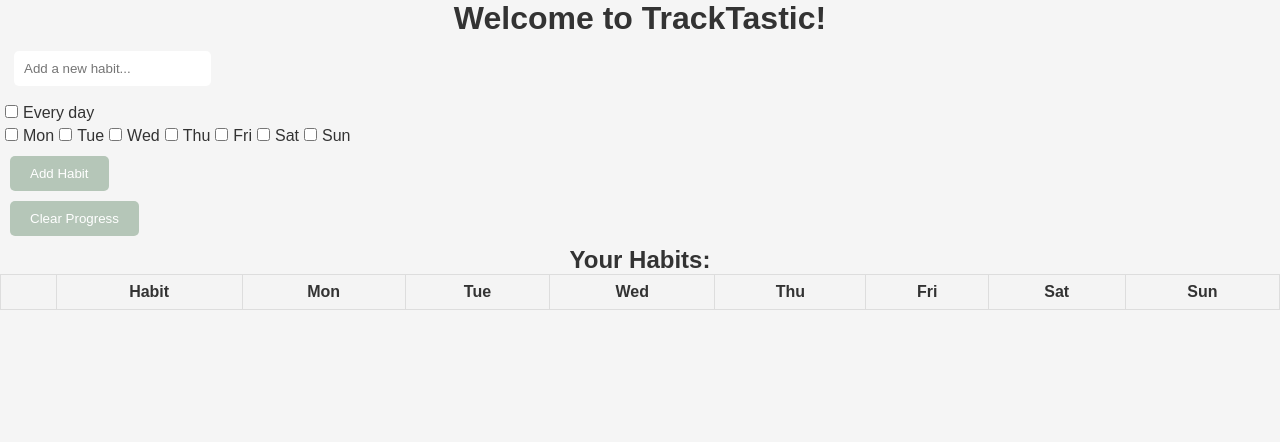
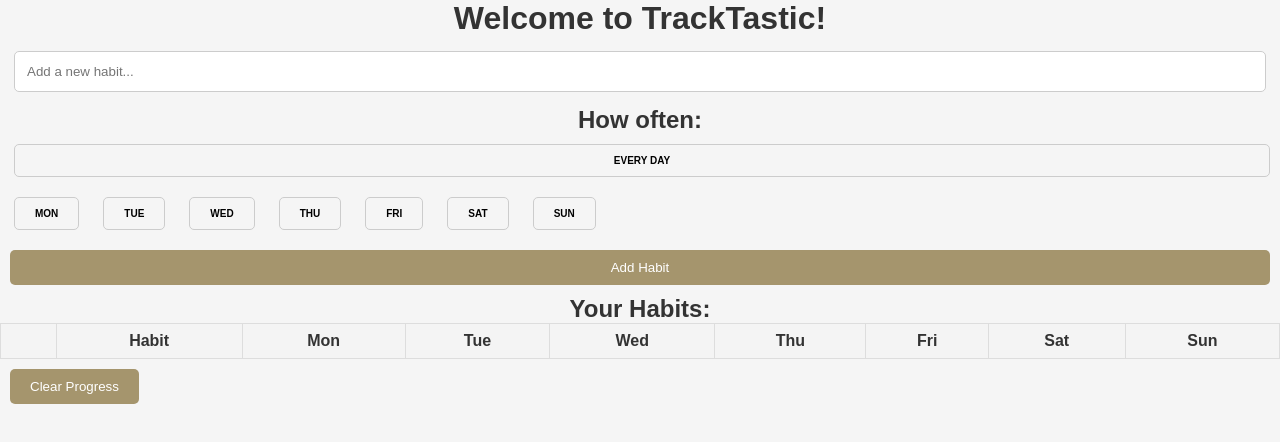
Before and after one commit to Thildi/habit-tracker, a Next.js app: page / in a window 1280 px wide. Shown: the top 442 px of the page. Built offline with nearby package versions, Linux system fonts and the light colour scheme.

Commit message:
Change styles

```diff
--- a/components/HabitForm.js
+++ b/components/HabitForm.js
@@ -36,6 +36,7 @@
 
   return (
     <form onSubmit={handleSubmit}>
+      <FormContentWrapper>
         <StyledInput
           type="text"
           value={habit}
@@ -43,47 +44,69 @@
           placeholder="Add a new habit..."
           required
         />
-      <div>
-        <label>
-          <StyledInput
-            type="checkbox"
-            checked={everyday}
-            onChange={() => setEveryday(!everyday)}
-          />
+        <h2>How often:</h2>
+        <StyledButton
+          type="button"
+          onClick={() => setEveryday(!everyday)}
+          selected={everyday}
+        >
           Every day
-        </label>
-      </div>
+        </StyledButton>
         {!everyday && (
-        <div>
+          <DaysContainer>
             {daysOfWeek.map((day) => (
-            <label key={day}>
-              <StyledInput
-                type="checkbox"
-                checked={days.includes(day)} // Überprüft, ob der Tag ausgewählt wurde
-                onChange={() => handleDayChange(day)} // Fügt den Tag hinzu oder entfernt ihn
-              />
+              <StyledButton
+                key={day}
+                type="button"
+                onClick={() => handleDayChange(day)}
+                selected={days.includes(day)}
+              >
                 {day}
-            </label>
+              </StyledButton>
             ))}
-        </div>
+          </DaysContainer>
         )}
-      {error && <p style={{ color: "red" }}>{error}</p>}{" "}
+        {error && <ErrorMessage>{error}</ErrorMessage>}{" "}
         {/* Fehlermeldung anzeigen */}
         <button type="submit">Add Habit</button>
+      </FormContentWrapper>
     </form>
   );
 }
 
 const StyledInput = styled.input`
-  padding: 10px;
+  padding: 12px;
   margin: 14px;
   border-radius: 5px;
-  border: none;
+  border: solid, 1px #ccc;
+`;
 
-  ${(props) =>
-    props.type === "checkbox" &&
-    `
-    margin: 5px;
-    padding: 5px;
-  `}
+const StyledButton = styled.button`
+  padding: 10px 20px;
+  margin-left: 14px;
+  border-radius: 5px;
+  background-color: ${(props) => (props.selected ? "#8AAAA5" : "#0000")};
+  color: ${(props) => (props.selected ? "white" : "black")};
+  border: 1px solid ${(props) => (props.selected ? "#8AAAA5" : "#ccc")};
+  cursor: pointer;
+  font-size: 10px;
+  font-weight: bold;
+  text-transform: uppercase;
 `;
+
+const DaysContainer = styled.div`
+  display: flex;
+  justify-content: flex-start; /* Stellt sicher, dass die Buttons am Anfang ausgerichtet sind */
+  flex-wrap: wrap; /* Ermöglicht das Umbrechen der Buttons, wenn sie den Container überschreiten */
+`;
+
+const ErrorMessage = styled.p`
+  color: red;
+  font-size: 14px;
+  margin-top: 10px;
+`;
+
+const FormContentWrapper = styled.div`
+  display: flex;
+  flex-direction: column;
+`;
--- a/pages/index.js
+++ b/pages/index.js
@@ -56,12 +56,13 @@
     <div>
       <h1>Welcome to TrackTastic!</h1>
       <HabitForm onAddHabit={handleAddHabit} />
-      <button onClick={handleClearProgress}>Clear Progress</button>
+
       <HabitList
         habits={habits}
         onToggleHabit={handleToggleHabit}
         onDeleteHabit={handleDeleteHabit}
       />
+      <button onClick={handleClearProgress}>Clear Progress</button>
     </div>
   );
 }
--- a/styles/globals.css
+++ b/styles/globals.css
@@ -24,17 +24,13 @@
   display: flex;
   justify-content: center;
   cursor: pointer;
-  background-color: #b5c6b8;
+  background-color: #a5956d;
   color: white;
   border: none;
   padding: 10px 20px;
   margin: 10px;
   border-radius: 5px;
   transition: background-color 0.3s;
-}
-
-button:hover {
-  background-color: #48523d;
 }
 
 table {
```
Lines whose indentation alone changed are shown as unchanged.
